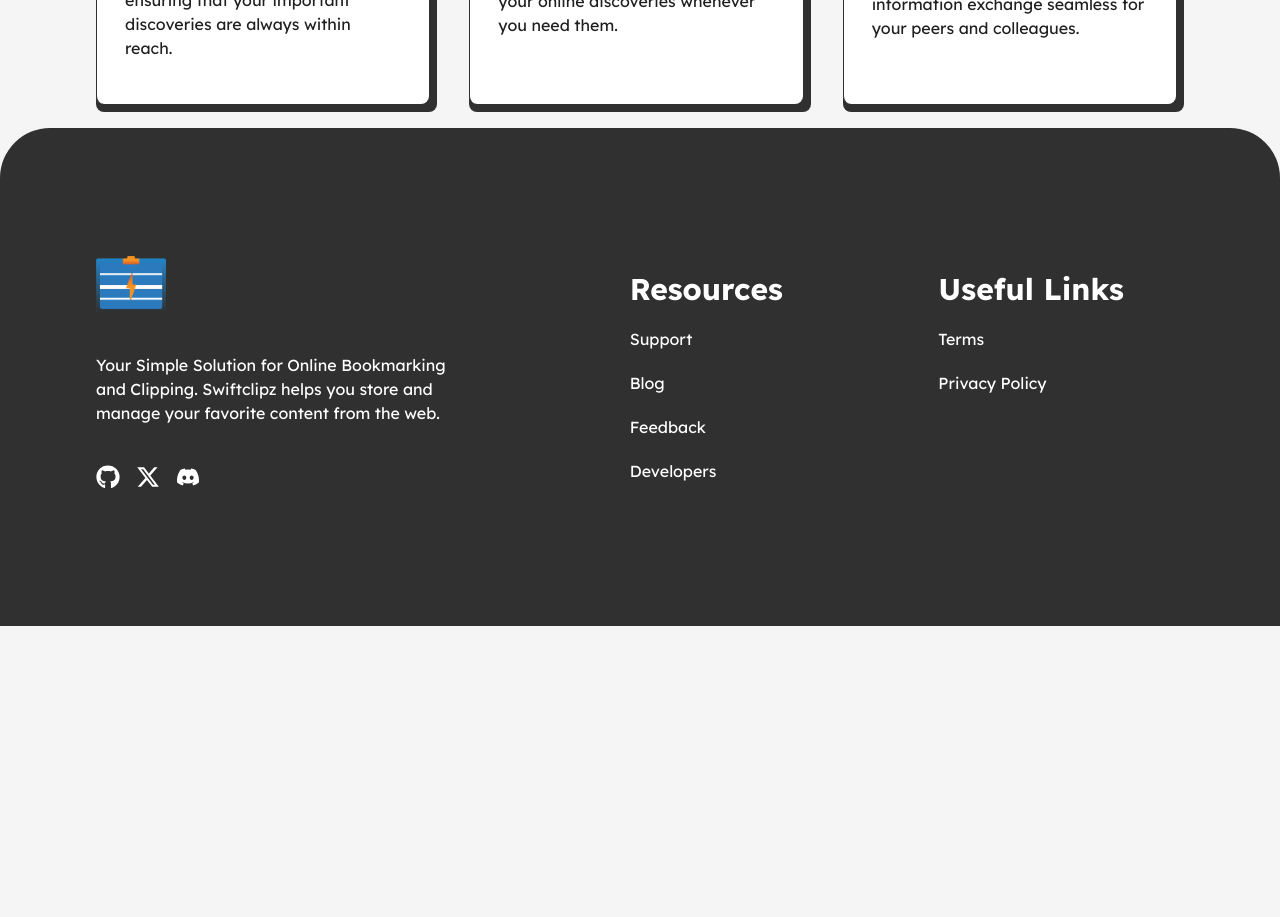
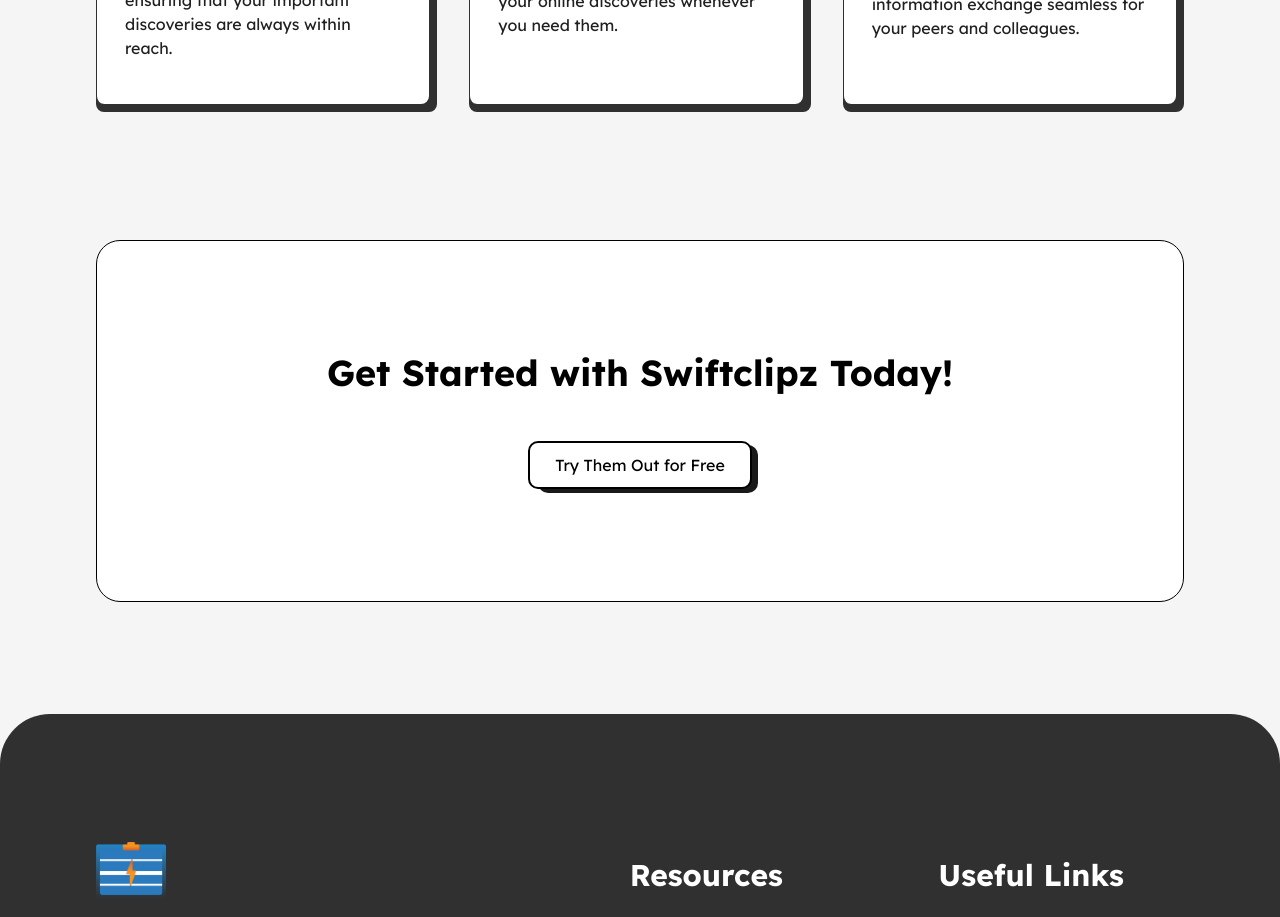
Before and after one commit to swiftclipz/swiftclipz-frontend-v1, a Next.js app: page /why-swiftclipz in a window 1280 px wide. Shown: the part 1200-2117 px from the top of the page. Before the commit the page ends 1826 px from the top, so only its background shows below. Built offline with nearby package versions, Linux system fonts and the light colour scheme.

Commit message:
why-swiftclipz page completed

```diff
--- a/src/app/(why-swiftclipz)/why-swiftclipz/page.tsx
+++ b/src/app/(why-swiftclipz)/why-swiftclipz/page.tsx
@@ -1,6 +1,7 @@
 import { Metadata } from "next";
 import ReadyToSimplify from "../components/ready-to-simplify";
 import Streamline from "../components/streamline";
+import GetStarted from "@/app/components/get-started";
 
 export const metadata: Metadata = {
   title: "Simplify your online contents",
@@ -11,6 +12,7 @@
     <>
       <ReadyToSimplify />
       <Streamline />
+      <GetStarted />
     </>
   );
 };
```
